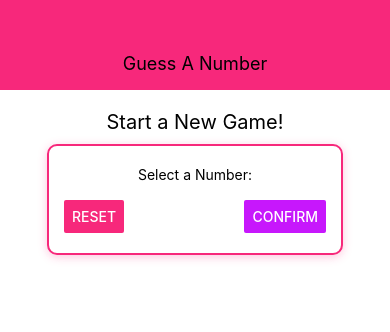
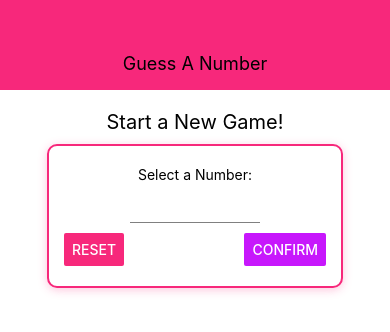
Before and after one commit to ECSYoung/React-Native-Number-Guessing-Game, a React Native app: screen / in a window 390 px wide. Shown: the top 332 px of the page. Built offline with nearby package versions, Linux system fonts and the light colour scheme.

Commit message:
Make input only accept numbers, 2 digits, and add function to dismiss keyboard on ios when tapping outside of input

```diff
--- /dev/null
+++ b/components/Input.js
@@ -0,0 +1,17 @@
+import React from 'react';
+import { TextInput, StyleSheet } from 'react-native';
+
+const Input = props => {
+    return <TextInput {...props} style={{ ...styles.input, ...props.style }} />
+};
+
+const styles = StyleSheet.create({
+    input: {
+        height: 30,
+        borderBottomColor: 'grey',
+        borderBottomWidth: 1,
+        marginVertical: 10,
+    }
+});
+
+export default Input;
--- a/screens/StartGameScreen.js
+++ b/screens/StartGameScreen.js
@@ -1,16 +1,43 @@
-import React from 'react';
-import { View, StyleSheet, Text, TextInput, Button } from 'react-native';
+import React, { useState } from 'react';
+import {
+    View,
+    StyleSheet,
+    Text,
+    TextInput,
+    Button,
+    TouchableWithoutFeedback,
+    Keyboard } from 'react-native';
 import Card from '../components/Card';
 import Colors from '../constants/colors';
+import Input from '../components/Input';
+
+const StartGameScreen = props => {
+    const [enteredValue, setEnteredValue] = useState('');
+
+    const numberInputHandler = inputText => {
+        //validate input to remove anything that's not an number
+        setEnteredValue(inputText.replace(/[^0-9]/g, ''));
+    };
 
 
-const StartGameScreen = props => {
     return (
+        <TouchableWithoutFeedback onPress={() => {
+            Keyboard.dismiss();
+        }}>
+
             <View style={ styles.screen }>
                 <Text style={ styles.title }>Start a New Game!</Text>
                 <Card style={styles.inputContainer}>
                     <Text>Select a Number:</Text>
-                <TextInput  />
+                    <Input
+                        blurOnSubmit
+                        autoCapitalize='none'
+                        autoCorrect={false}
+                        keyboardType='number-pad'
+                        maxLength={2}
+                        style={styles.input}
+                        onChangeText={numberInputHandler}
+                        value={enteredValue} />
                     <View style={ styles.buttonContainer }>
                         <Button
                             title="Reset"
@@ -29,6 +56,7 @@
                     </View>
                 </Card>
             </View>
+        </TouchableWithoutFeedback>
     )
 };
 
@@ -57,6 +85,10 @@
     },
     button: {
         width: 100
+    },
+    input: {
+        width: 130,
+        textAlign: 'center'
     }
 });
 
```
Lines whose indentation alone changed are shown as unchanged.
